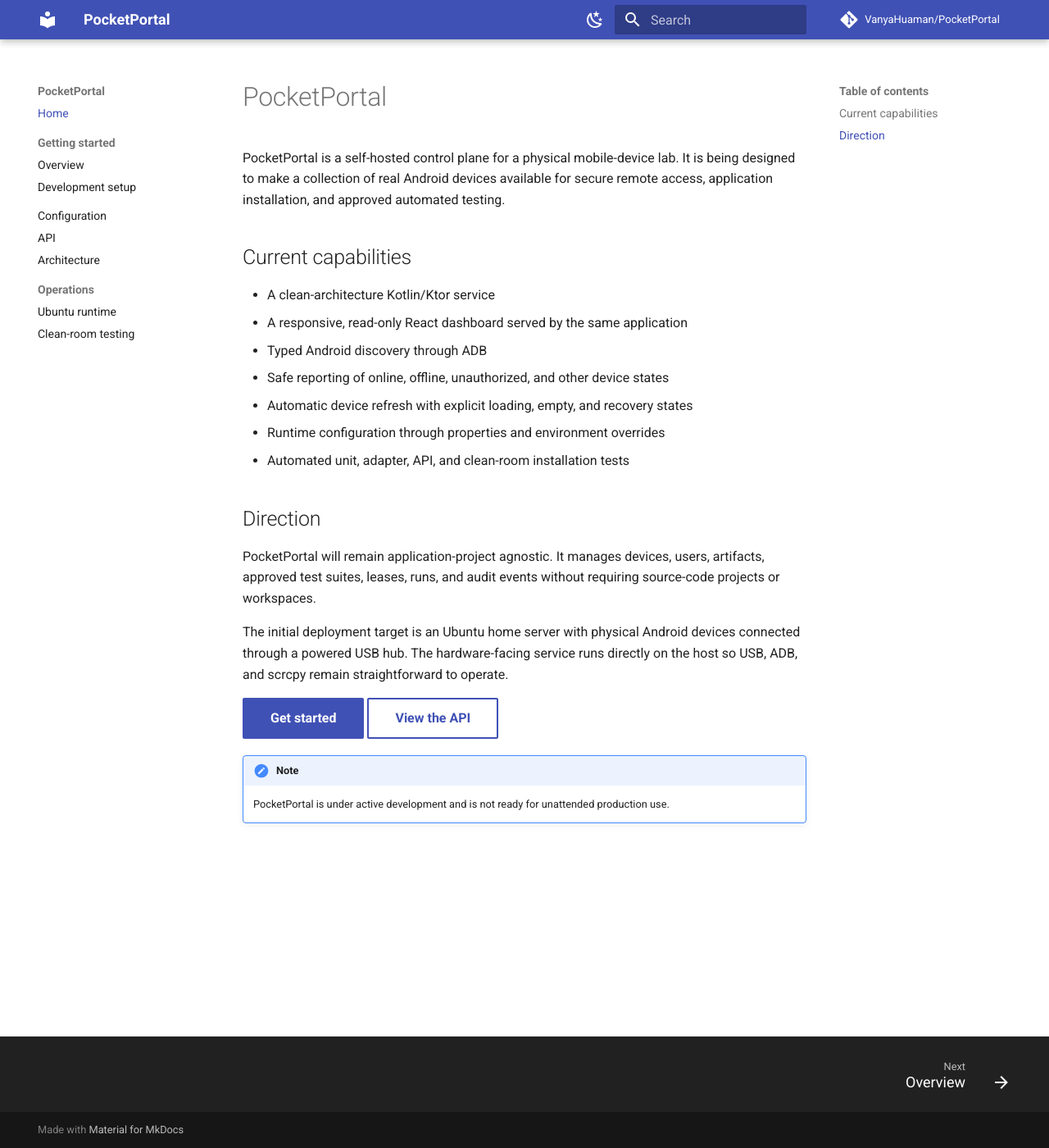
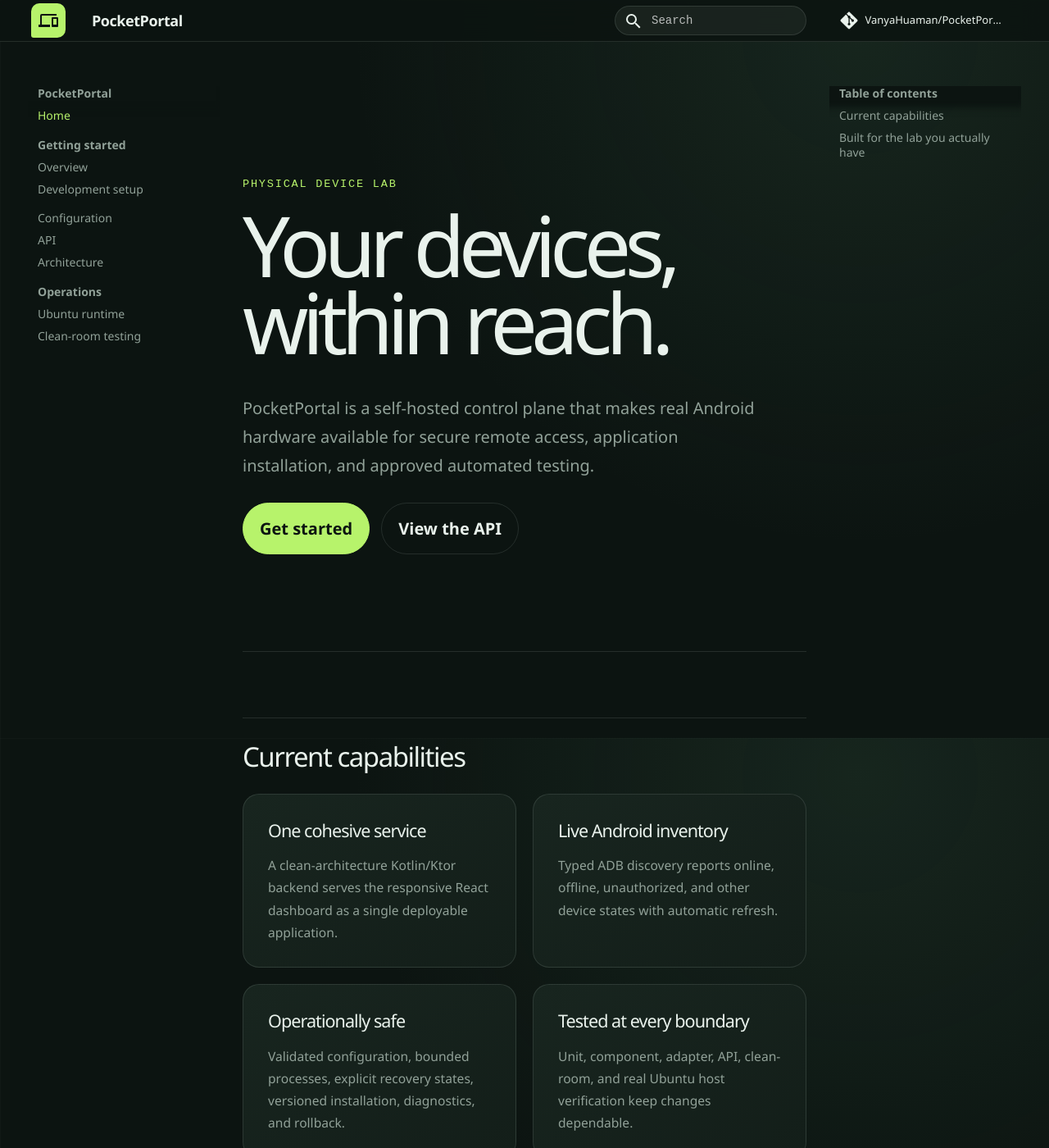
Before and after one commit to VanyaHuaman/PocketPortal, an MkDocs documentation site: the page built from docs/index.md, in a window 1280 px wide and 1400 px high. Shown: the whole window at 82% size. Built offline with MkDocs 1.6.1 and Material for MkDocs 9.7.7, drawn with Linux system fonts in a browser that asks for light colours; comment, search, counter and statistics services are not loaded; some of the changed text lies outside the part shown.

Commit message:
Match docs to PocketPortal visual style

```diff
--- a/docs/index.md
+++ b/docs/index.md
@@ -1,25 +1,43 @@
-# PocketPortal
+<div class="pp-hero" markdown>
 
-PocketPortal is a self-hosted control plane for a physical mobile-device lab. It is being designed to make a collection of real Android devices available for secure remote access, application installation, and approved automated testing.
+<p class="pp-kicker">Physical device lab</p>
+
+# Your devices,<br>within reach.
+
+PocketPortal is a self-hosted control plane that makes real Android hardware available for secure remote access, application installation, and approved automated testing.
+
+[Get started](getting-started/index.md){ .md-button .md-button--primary }
+[View the API](api.md){ .md-button }
+
+</div>
 
 ## Current capabilities
 
-- A clean-architecture Kotlin/Ktor service
-- A responsive, read-only React dashboard served by the same application
-- Typed Android discovery through ADB
-- Safe reporting of online, offline, unauthorized, and other device states
-- Automatic device refresh with explicit loading, empty, and recovery states
-- Runtime configuration through properties and environment overrides
-- Automated unit, adapter, API, and clean-room installation tests
+<div class="pp-capability-grid">
+  <div class="pp-capability">
+    <h3>One cohesive service</h3>
+    <p>A clean-architecture Kotlin/Ktor backend serves the responsive React dashboard as a single deployable application.</p>
+  </div>
+  <div class="pp-capability">
+    <h3>Live Android inventory</h3>
+    <p>Typed ADB discovery reports online, offline, unauthorized, and other device states with automatic refresh.</p>
+  </div>
+  <div class="pp-capability">
+    <h3>Operationally safe</h3>
+    <p>Validated configuration, bounded processes, explicit recovery states, versioned installation, diagnostics, and rollback.</p>
+  </div>
+  <div class="pp-capability">
+    <h3>Tested at every boundary</h3>
+    <p>Unit, component, adapter, API, clean-room, and real Ubuntu host verification keep changes dependable.</p>
+  </div>
 
-## Direction
+</div>
+
+## Built for the lab you actually have
 
 PocketPortal will remain application-project agnostic. It manages devices, users, artifacts, approved test suites, leases, runs, and audit events without requiring source-code projects or workspaces.
 
 The initial deployment target is an Ubuntu home server with physical Android devices connected through a powered USB hub. The hardware-facing service runs directly on the host so USB, ADB, and scrcpy remain straightforward to operate.
 
-[Get started](getting-started/index.md){ .md-button .md-button--primary }
-[View the API](api.md){ .md-button }
-
 !!! note
     PocketPortal is under active development and is not ready for unattended production use.
--- /dev/null
+++ b/docs/stylesheets/pocketportal.css
@@ -0,0 +1,330 @@
+:root {
+  --pp-ink: #e9f2ec;
+  --pp-muted: #91a198;
+  --pp-canvas: #0c1411;
+  --pp-panel: #131e19;
+  --pp-panel-light: #18251f;
+  --pp-line: rgba(216, 239, 224, 0.12);
+  --pp-lime: #b7f36b;
+  --pp-amber: #f2bd65;
+  --pp-red: #ef8e7d;
+}
+
+[data-md-color-scheme="slate"] {
+  --md-default-bg-color: var(--pp-canvas);
+  --md-default-fg-color: var(--pp-ink);
+  --md-default-fg-color--light: var(--pp-muted);
+  --md-default-fg-color--lighter: #718078;
+  --md-default-fg-color--lightest: var(--pp-line);
+  --md-primary-fg-color: #111b17;
+  --md-primary-bg-color: var(--pp-ink);
+  --md-accent-fg-color: var(--pp-lime);
+  --md-typeset-a-color: var(--pp-lime);
+  --md-code-bg-color: #0b120f;
+  --md-code-fg-color: #d9e5dd;
+  --md-footer-bg-color: #0a110e;
+  --md-footer-bg-color--dark: #070c0a;
+}
+
+body {
+  color: var(--pp-ink);
+  background:
+    radial-gradient(circle at 82% 5%, rgba(78, 128, 96, 0.16), transparent 31rem),
+    linear-gradient(rgba(255, 255, 255, 0.018) 1px, transparent 1px),
+    linear-gradient(90deg, rgba(255, 255, 255, 0.018) 1px, transparent 1px),
+    var(--pp-canvas);
+  background-attachment: fixed;
+  background-size: auto, 48px 48px, 48px 48px, auto;
+  font-family: "Avenir Next", "Segoe UI", sans-serif;
+}
+
+.md-header {
+  color: var(--pp-ink);
+  background: rgba(12, 20, 17, 0.88);
+  border-bottom: 1px solid var(--pp-line);
+  box-shadow: none;
+  backdrop-filter: blur(16px);
+}
+
+.md-header__button.md-logo {
+  display: grid;
+  width: 2.1rem;
+  height: 2.1rem;
+  margin-right: 0.6rem;
+  padding: 0.45rem;
+  place-items: center;
+  color: var(--pp-canvas);
+  background: var(--pp-lime);
+  border-radius: 10px 10px 10px 3px;
+}
+
+.md-header__button.md-logo svg {
+  width: 1.2rem;
+  height: 1.2rem;
+}
+
+.md-header__title {
+  font-weight: 700;
+  letter-spacing: -0.025em;
+}
+
+.md-search__form {
+  background: rgba(233, 242, 236, 0.06);
+  border: 1px solid var(--pp-line);
+  border-radius: 999px;
+}
+
+.md-search__form:hover {
+  background: rgba(233, 242, 236, 0.09);
+  border-color: rgba(183, 243, 107, 0.35);
+}
+
+.md-search__input {
+  font-family: ui-monospace, "SFMono-Regular", monospace;
+  font-size: 0.7rem;
+}
+
+.md-main {
+  background: transparent;
+}
+
+.md-content {
+  min-width: 0;
+}
+
+.md-content__inner {
+  padding-top: 2.5rem;
+}
+
+.md-typeset {
+  color: #c7d4cc;
+  font-size: 0.78rem;
+  line-height: 1.75;
+}
+
+.md-typeset h1,
+.md-typeset h2,
+.md-typeset h3 {
+  color: var(--pp-ink);
+  font-weight: 500;
+  letter-spacing: -0.045em;
+}
+
+.md-typeset h1 {
+  margin-bottom: 1.5rem;
+  font-size: clamp(2.5rem, 5vw, 4.3rem);
+  line-height: 1;
+}
+
+.md-typeset h2 {
+  margin-top: 2.8rem;
+  padding-top: 1.2rem;
+  border-top: 1px solid var(--pp-line);
+  font-size: 1.65rem;
+}
+
+.md-typeset h3 {
+  font-size: 1.08rem;
+}
+
+.md-typeset a {
+  text-decoration-color: rgba(183, 243, 107, 0.38);
+  text-underline-offset: 0.2em;
+}
+
+.md-typeset a:hover {
+  color: #d5ff9e;
+}
+
+.md-typeset .md-button {
+  margin: 0.4rem 0.45rem 0.4rem 0;
+  padding: 0.65rem 1rem;
+  color: var(--pp-ink);
+  font-weight: 600;
+  border: 1px solid var(--pp-line);
+  border-radius: 999px;
+  transition: background 160ms ease, border-color 160ms ease, color 160ms ease;
+}
+
+.md-typeset .md-button:hover {
+  color: var(--pp-ink);
+  background: rgba(183, 243, 107, 0.07);
+  border-color: rgba(183, 243, 107, 0.65);
+}
+
+.md-typeset .md-button--primary {
+  color: var(--pp-canvas);
+  background: var(--pp-lime);
+  border-color: var(--pp-lime);
+}
+
+.md-typeset .md-button--primary:hover {
+  color: var(--pp-canvas);
+  background: #c9ff85;
+  border-color: #c9ff85;
+}
+
+.md-nav {
+  font-size: 0.7rem;
+}
+
+.md-nav__title,
+.md-nav__link {
+  color: var(--pp-muted);
+}
+
+.md-nav__link--active,
+.md-nav__link:is(:focus, :hover) {
+  color: var(--pp-lime);
+}
+
+.md-sidebar {
+  scrollbar-color: #35433b transparent;
+}
+
+.md-typeset code,
+.md-typeset pre,
+.md-typeset kbd {
+  font-family: ui-monospace, "SFMono-Regular", monospace;
+}
+
+.md-typeset code {
+  color: #d8ffad;
+  background: rgba(183, 243, 107, 0.07);
+  border: 1px solid rgba(183, 243, 107, 0.1);
+  border-radius: 0.35rem;
+}
+
+.md-typeset pre > code {
+  color: #d9e5dd;
+  background: #0b120f;
+  border: 1px solid var(--pp-line);
+  border-radius: 0.8rem;
+  box-shadow: 0 18px 30px rgba(0, 0, 0, 0.18);
+}
+
+.highlight .md-clipboard {
+  color: var(--pp-muted);
+}
+
+.highlight .md-clipboard:hover {
+  color: var(--pp-lime);
+}
+
+.md-typeset table:not([class]) {
+  overflow: hidden;
+  background: var(--pp-panel);
+  border: 1px solid var(--pp-line);
+  border-radius: 0.8rem;
+  box-shadow: none;
+}
+
+.md-typeset table:not([class]) th {
+  color: var(--pp-ink);
+  background: var(--pp-panel-light);
+}
+
+.md-typeset table:not([class]) td {
+  border-top-color: var(--pp-line);
+}
+
+.md-typeset .admonition,
+.md-typeset details {
+  color: #c7d4cc;
+  background: linear-gradient(145deg, var(--pp-panel-light), var(--pp-panel));
+  border: 1px solid var(--pp-line);
+  border-radius: 0.8rem;
+  box-shadow: none;
+}
+
+.md-typeset .admonition-title,
+.md-typeset summary {
+  color: var(--pp-ink);
+  background: rgba(183, 243, 107, 0.06);
+  border-bottom: 1px solid var(--pp-line);
+}
+
+.md-typeset hr {
+  border-color: var(--pp-line);
+}
+
+.md-footer {
+  color: var(--pp-muted);
+  border-top: 1px solid var(--pp-line);
+}
+
+.md-footer-meta {
+  background: #080e0b;
+}
+
+.pp-hero {
+  margin: -2.5rem 0 4rem;
+  padding: clamp(4rem, 10vw, 7.5rem) 0 4.5rem;
+  border-bottom: 1px solid var(--pp-line);
+}
+
+.pp-hero h1 {
+  max-width: 800px;
+  margin: 0 0 2rem;
+  color: var(--pp-ink);
+  font-size: clamp(3.5rem, 8vw, 7rem);
+  line-height: 0.92;
+  letter-spacing: -0.075em;
+}
+
+.pp-hero > p:not(.pp-kicker) {
+  max-width: 640px;
+  color: var(--pp-muted);
+  font-size: 1rem;
+  line-height: 1.75;
+}
+
+.pp-kicker {
+  margin: 0 0 1rem;
+  color: var(--pp-lime);
+  font: 500 0.68rem ui-monospace, "SFMono-Regular", monospace;
+  letter-spacing: 0.13em;
+  text-transform: uppercase;
+}
+
+.pp-capability-grid {
+  display: grid;
+  grid-template-columns: repeat(2, minmax(0, 1fr));
+  gap: 1rem;
+}
+
+.pp-capability-grid > div {
+  min-width: 0;
+  padding: 1.4rem 1.5rem;
+  background: linear-gradient(145deg, var(--pp-panel-light), var(--pp-panel));
+  border: 1px solid var(--pp-line);
+  border-radius: 1rem;
+}
+
+.pp-capability-grid h3 {
+  margin: 0 0 0.65rem;
+}
+
+.pp-capability-grid p {
+  margin: 0;
+  color: var(--pp-muted);
+}
+
+@media screen and (max-width: 44.984375em) {
+  .md-content__inner {
+    padding-top: 1.5rem;
+  }
+
+  .pp-hero {
+    margin-top: -1.5rem;
+    padding-top: 4.5rem;
+  }
+
+  .pp-hero h1 {
+    font-size: 3.4rem;
+  }
+
+  .pp-capability-grid {
+    grid-template-columns: 1fr;
+  }
+}
--- a/mkdocs.yml
+++ b/mkdocs.yml
@@ -7,6 +7,9 @@
 
 theme:
   name: material
+  font: false
+  icon:
+    logo: material/cellphone-link
   features:
     - content.code.copy
     - navigation.footer
@@ -15,20 +18,12 @@
     - search.highlight
     - search.suggest
   palette:
-    - media: "(prefers-color-scheme: light)"
-      scheme: default
-      primary: indigo
-      accent: cyan
-      toggle:
-        icon: material/weather-night
-        name: Switch to dark mode
-    - media: "(prefers-color-scheme: dark)"
-      scheme: slate
-      primary: indigo
-      accent: cyan
-      toggle:
-        icon: material/weather-sunny
-        name: Switch to light mode
+    scheme: slate
+    primary: custom
+    accent: custom
+
+extra_css:
+  - stylesheets/pocketportal.css
 
 nav:
   - Home: index.md
@@ -45,6 +40,7 @@
 markdown_extensions:
   - admonition
   - attr_list
+  - md_in_html
   - pymdownx.details
   - pymdownx.highlight:
       anchor_linenums: true
```
Also changed, not shown: AI_HANDOFF.md (+1 -0 lines).
